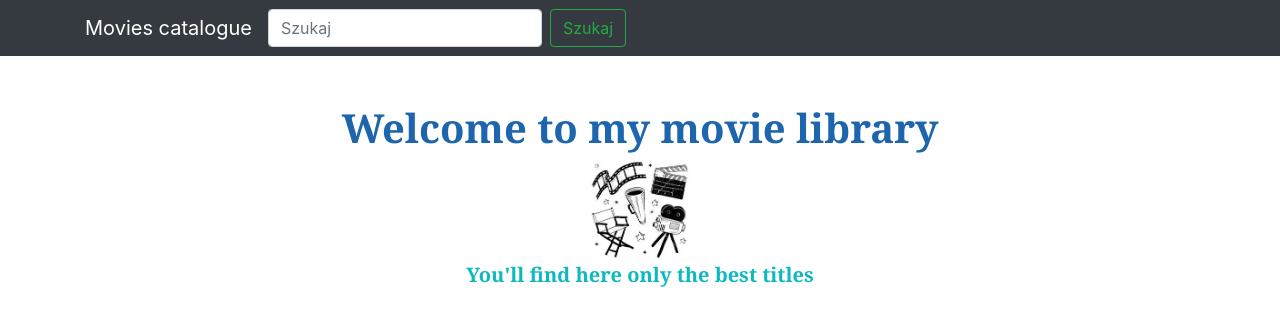
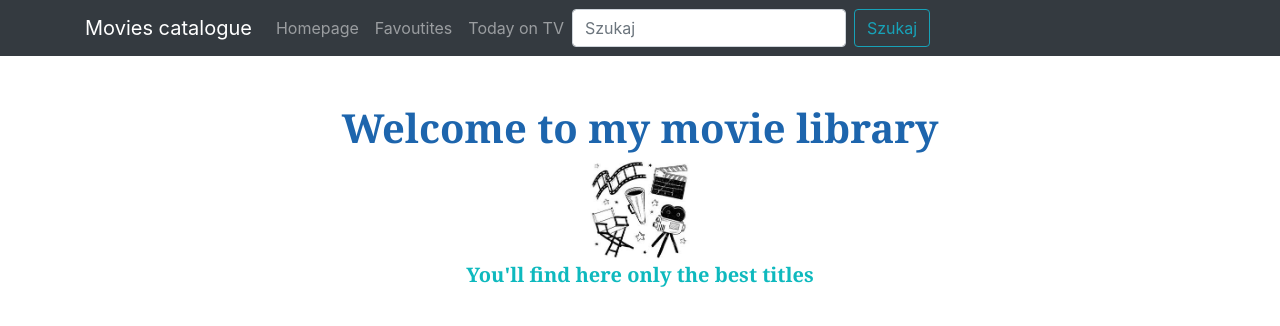
Before and after one commit to KarSiep1996/movies_catalogue, a Flask app: page /favorites in a window 1280 px wide. Shown: the top 326 px of the page. Run offline with Flask 2, Linux system fonts and the light colour scheme; some libraries are stand-ins or nearby versions.

Commit message:
Modify index.html

```diff
--- a/templates/index.html
+++ b/templates/index.html
@@ -18,16 +18,39 @@
 <body>
 
   <!-- Navigation -->
+  {% with messages = get_flashed_messages() %}
+  {% if messages %}
+    {% for message in messages %}
+      <div class="alert alert-info mt-3" role="alert">
+        {{ message }}
+        <button type="button" class="close" data-dismiss="alert" aria-label="Close">
+          <span aria-hidden="true">&times;</span>
+        </button>
+      </div>
+    {% endfor %}
+  {% endif %}
+{% endwith %}
   <nav class="navbar navbar-expand-lg navbar-dark bg-dark static-top">
     <div class="container">
       <a class="navbar-brand" href="#">Movies catalogue</a>
       <button class="navbar-toggler" type="button" data-toggle="collapse" data-target="#navbarResponsive" aria-controls="navbarResponsive" aria-expanded="false" aria-label="Toggle navigation">
         <span class="navbar-toggler-icon"></span>
       </button>
+      <ul class="navbar-nav mr-auto">
+        <li class="nav-item">
+          <a class="nav-link" href="{{ url_for('homepage') }}">Homepage</a>
+        </li>
+        <li class="nav-item">
+          <a class="nav-link" href="{{ url_for('show_favorites') }}">Favoutites</a>
+        </li>
+        <li class="nav-item">
+          <a class="nav-link" href="{{ url_for('today') }}">Today on TV</a>
+        </li>
+      </ul>
       <div class="collapse navbar-collapse" id="navbarResponsive">
         <form class="form-inline" action="/search" method="GET">
           <input class="form-control mr-sm-2" type="text" value="{% if search_query %}{{ search_query }}{% endif %}" placeholder="Szukaj" aria-label="Search" name="q">
-          <button class="btn btn-outline-success" type="submit">Szukaj</button>
+          <button class="btn btn-outline-info" type="submit">Szukaj</button>
         </form>
       </div>
     </div>
```
